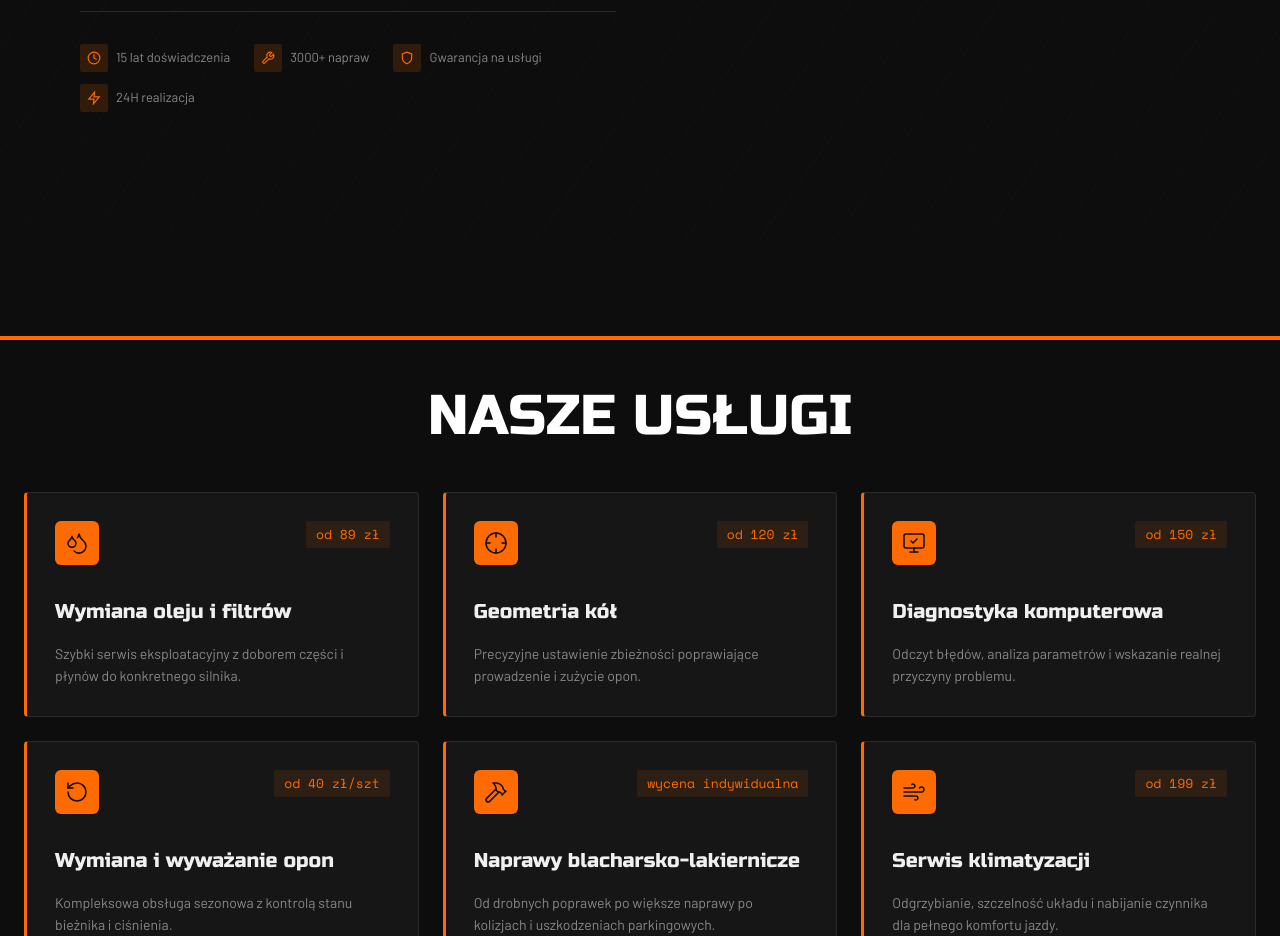
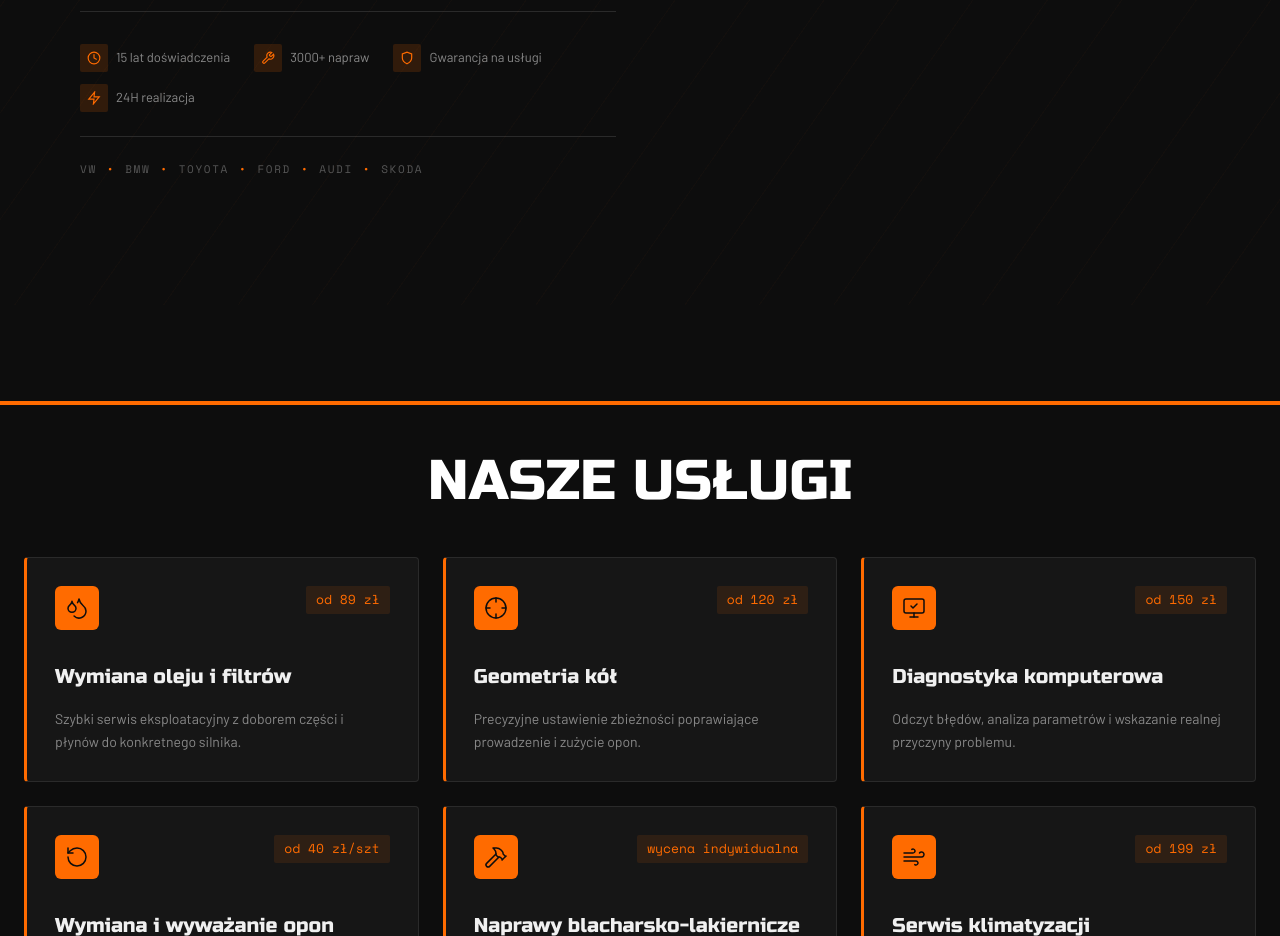
Before and after one commit to adminfavmotors/serwis_01, a Next.js app: page / in a window 1280 px wide. Shown: the part 840-1776 px from the top of the page. Built offline with nearby package versions, Linux system fonts and the light colour scheme.

Commit message:
fix: car brands separator spacing — equal margins around bullet points

```diff
--- a/components/sections/Hero.tsx
+++ b/components/sections/Hero.tsx
@@ -160,6 +160,34 @@ export function Hero() {
               </div>
             ))}
           </div>
+
+          <div
+            className="hidden sm:flex items-center gap-0 mt-6 pt-6"
+            style={{ borderTop: "1px solid #2A2A2A" }}
+          >
+            <span
+              style={{
+                fontFamily: "var(--font-mono)",
+                fontSize: "11px",
+                color: "#555555",
+                letterSpacing: "0.15em",
+                textTransform: "uppercase",
+              }}
+            >
+              {["VW", "BMW", "TOYOTA", "FORD", "AUDI", "SKODA"].map(
+                (brand, index, arr) => (
+                  <span key={brand}>
+                    {brand}
+                    {index < arr.length - 1 && (
+                      <span style={{ color: "#FF6B00", margin: "0 10px" }}>
+                        •
+                      </span>
+                    )}
+                  </span>
+                ),
+              )}
+            </span>
+          </div>
         </div>
 
         <div>
```
